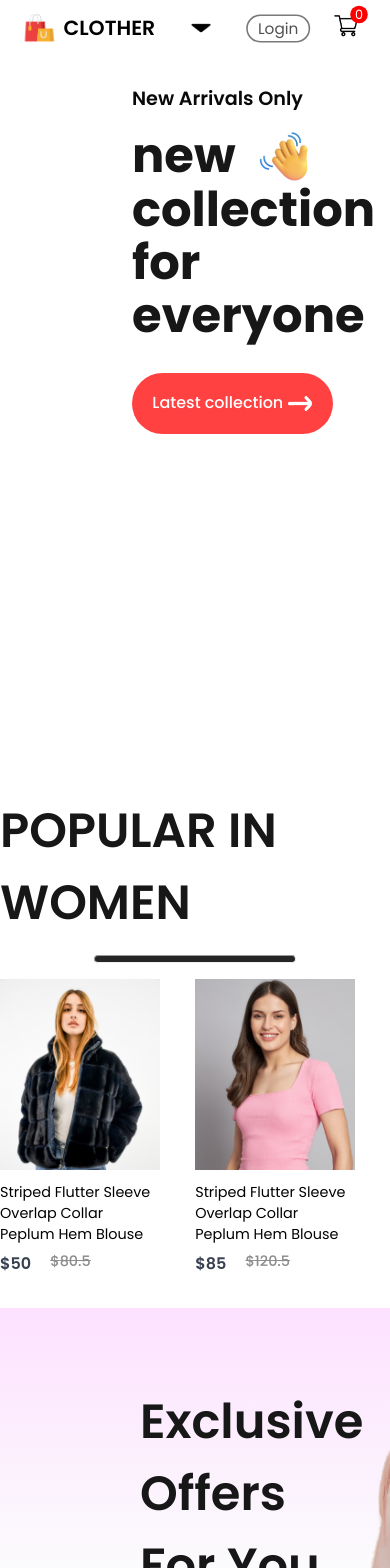
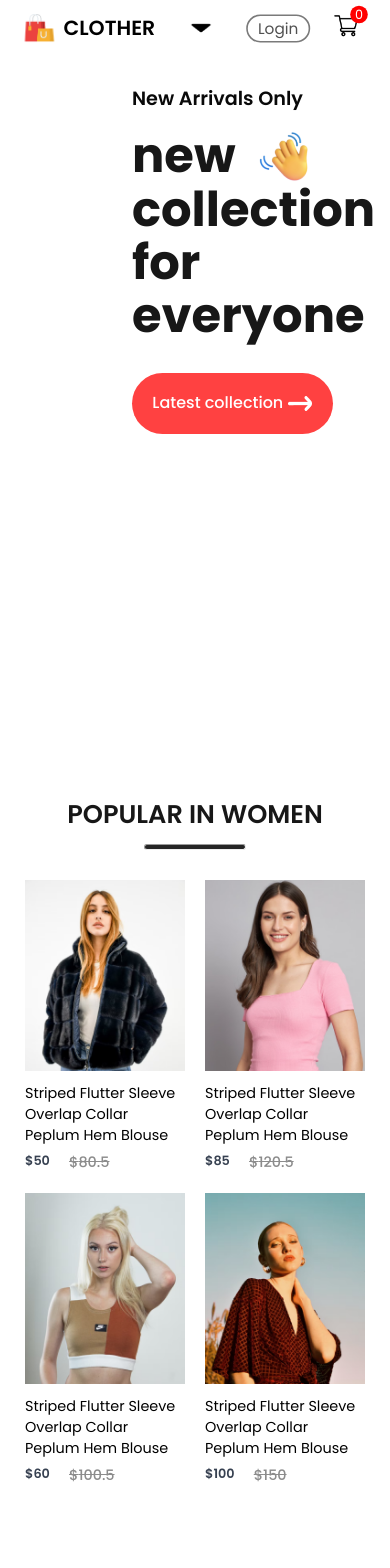
Before and after one commit to Sai-Manikanta-Andey/FullstackEcommerce, a React (Vite) app in the folder frontend/: page / in a window 390 px wide. Shown: the top 1568 px of the page. Built offline with nearby package versions, Linux system fonts and the light colour scheme.

Commit message:
popular component responsivness complete

```diff
--- a/frontend/src/components/Items/Items.css
+++ b/frontend/src/components/Items/Items.css
@@ -54,9 +54,12 @@
 
 @media (max-width:1024px){
     .item{
-        width: 170px;
+        width: 160px;
 
     }
+        .item img {
+            width: 160px;
+        }
 
 }
 
@@ -71,6 +74,9 @@
     }
 
     .item-price-old {
+        font-size: .8rem;
+    }
+    .item-price-new {
         font-size: .8rem;
     }
 }
--- a/frontend/src/components/Popular/Popular.css
+++ b/frontend/src/components/Popular/Popular.css
@@ -1,4 +1,4 @@
-.popular{
+.popular {
     display: flex;
     flex-direction: column;
     align-items: center;
@@ -8,22 +8,99 @@
 
 }
 
-.popular h1{
+.popular h1 {
     color: #171717;
-    font-size:3rem ;
+    font-size: 3rem;
     font-weight: 600;
 }
 
-.popular hr{
+.popular hr {
     width: 200px;
     height: 6px;
     border-radius: 10px;
     background: #252525;
 }
 
-.popular-item{
+.popular-item {
 
-    margin: auto ;
+    margin: auto;
     display: flex;
     gap: 2.2rem;
 }
+
+@media (max-width:1280px) {
+    .popular {
+        height: 70vh;
+
+    }
+
+    .popular h1 {
+        font-size: 2.6rem;
+    }
+
+    .popular hr {
+        width: 160px;
+        height: 4px;
+    }
+
+    .popular-item {
+        gap: 20px;
+        margin-top: 30px;
+    }
+}
+
+@media (max-width:1024px) {
+    .popular {
+        height: 60vh;
+    }
+
+    .popular h1 {
+        font-size: 2rem;
+    }
+
+    .popular hr {
+        width: 120px;
+        height: 4px;
+
+    }
+
+    .popular-item {
+        gap: 1rem;
+        margin-top: 20px;
+    }
+}
+
+@media (max-width:800px) {
+    .popular {
+        height: 60vh;
+        gap: 10px;
+    }
+
+    .popular h1 {
+        font-size: 1.6rem;
+    }
+
+    .popular hr {
+        width: 100px;
+
+
+    }
+
+    .popular-item {
+
+        gap: 1rem;
+
+    }
+}
+
+@media (max-width:500px){
+    .popular{
+        height: 90vh;
+
+    }
+    .popular-item{
+        display: grid;
+        grid-template-columns: 1fr 1fr;
+        gap: 20px;
+    }
+}
```
